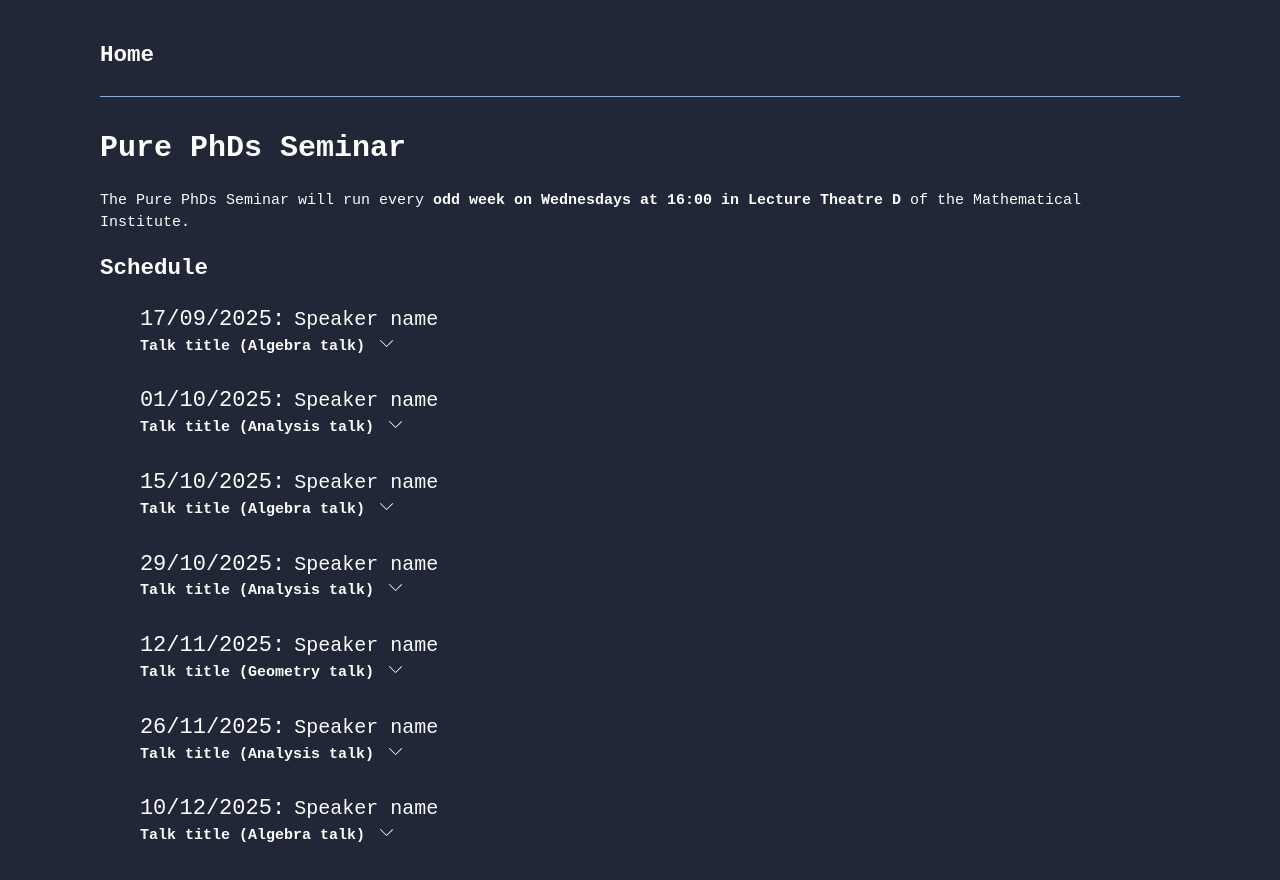
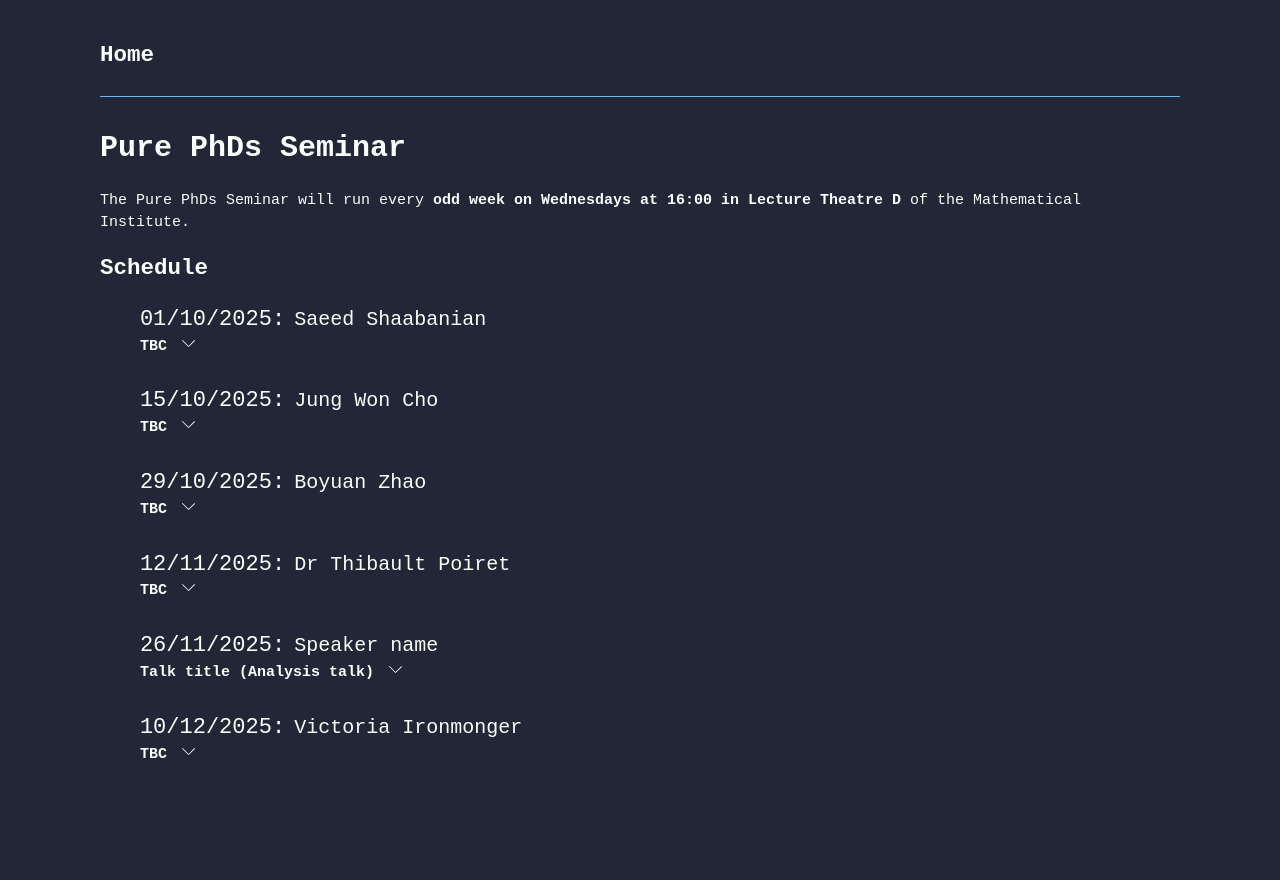
Before and after one commit to AnadeOre/anadeore.github.io, a Next.js app: page /purephd in a window 1280 px wide. Shown: the top 880 px of the page. After the commit the page ends 850 px from the top, so only its background shows below. Built offline with nearby package versions, Linux system fonts and the light colour scheme.

Commit message:
updated pure PhD seminar schedule

```diff
--- a/src/app/purephd/page.jsx
+++ b/src/app/purephd/page.jsx
@@ -16,43 +16,43 @@ const Page = () => {
       </p>
       <h2>Schedule</h2>
       <ul>
-        <Schedule
+        {/* <Schedule {/% This one was removed because we don't have room on week 1%/}
           time='17/09/2025'
           speaker='Speaker name'
           title='Talk title (Algebra talk)'
           abstract='Abstract here'
           // slides='/'
         />
-        <br />
+        <br /> */}
         <Schedule
           time='01/10/2025'
-          speaker='Speaker name'
-          title='Talk title (Analysis talk)'
-          abstract='Abstract here'
+          speaker='Saeed Shaabanian'
+          title='TBC'
+          abstract='TBC'
           // slides='/'
         />
         <br />
         <Schedule
           time='15/10/2025'
-          speaker='Speaker name'
-          title='Talk title (Algebra talk)'
-          abstract='Abstract here'
+          speaker='Jung Won Cho'
+          title='TBC'
+          abstract='TBC'
           // slides='/'
         />
         <br />
         <Schedule
           time='29/10/2025'
-          speaker='Speaker name'
-          title='Talk title (Analysis talk)'
-          abstract='Abstract here'
+          speaker='Boyuan Zhao'
+          title='TBC'
+          abstract='TBC'
           // slides='/'
         />
         <br />
         <Schedule
           time='12/11/2025'
-          speaker='Speaker name'
-          title='Talk title (Geometry talk)'
-          abstract='Abstract here'
+          speaker='Dr Thibault Poiret'
+          title='TBC'
+          abstract='TBC'
           // slides='/'
         />
         <br />
@@ -66,9 +66,9 @@ const Page = () => {
         <br />
         <Schedule
           time='10/12/2025'
-          speaker='Speaker name'
-          title='Talk title (Algebra talk)'
-          abstract='Abstract here'
+          speaker='Victoria Ironmonger'
+          title='TBC'
+          abstract='TBC'
           // slides='/'
         />
         <br />
```
